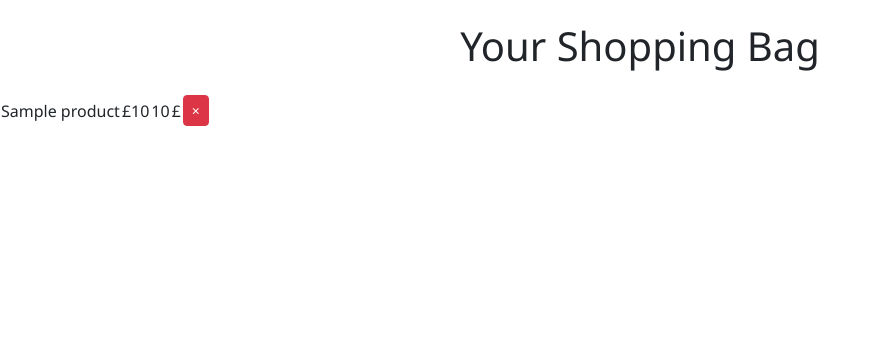
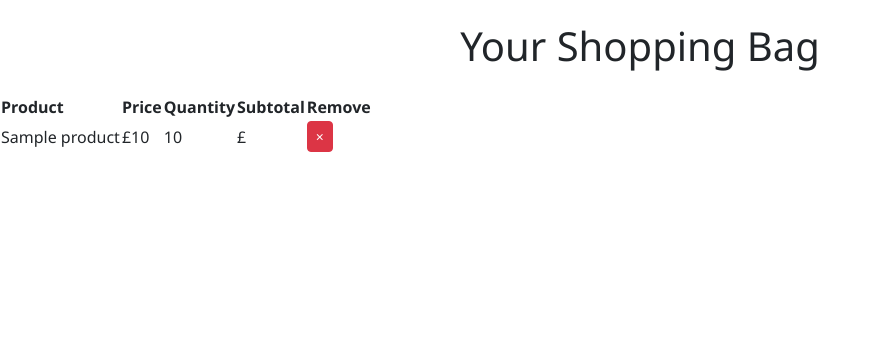
Before and after one commit to Blommis/wellness, a Django app: template bag/templates/bag/bag.html in a window 1280 px wide. Shown: the part 128-479 px from the top of the page, without its empty margins (0-879 px from the left). Run offline with Django 4.2, Linux system fonts and the light colour scheme; the template is opened without the code that fills it: most values are stand-ins (such as "Sample title", 1, 10 or a date in 2020); some libraries are stand-ins or nearby versions.

Commit message:
Add table structure with thead and tbody to shopping bag template

```diff
--- a/bag/templates/bag/bag.html
+++ b/bag/templates/bag/bag.html
@@ -7,7 +7,18 @@
   <h1 class="text-center mb-4">Your Shopping Bag</h1>
 
   {% if bag_items %}
-  <table>
+    <div class="shopping-bag-responsive">
+     <table class="shopping-bag-table">
+          <thead>
+            <tr>
+                <th scope="col">Product</th>
+                <th scope="col">Price</th>
+                <th scope="col">Quantity</th>
+                <th scope="col">Subtotal</th>
+                <th scope="col">Remove</th>
+            </tr>
+          </thead>
+
             <tbody>
             {% for item in bag_items %}
                 <tr>
@@ -25,6 +36,8 @@
             {% endfor %}
             </tbody>
     </table>
+ </div>
+
   {% else %}
     <p class="text-center">Your bag is empty.</p>
     <div class="text-center mt-4">
```
Lines whose indentation alone changed are shown as unchanged.
